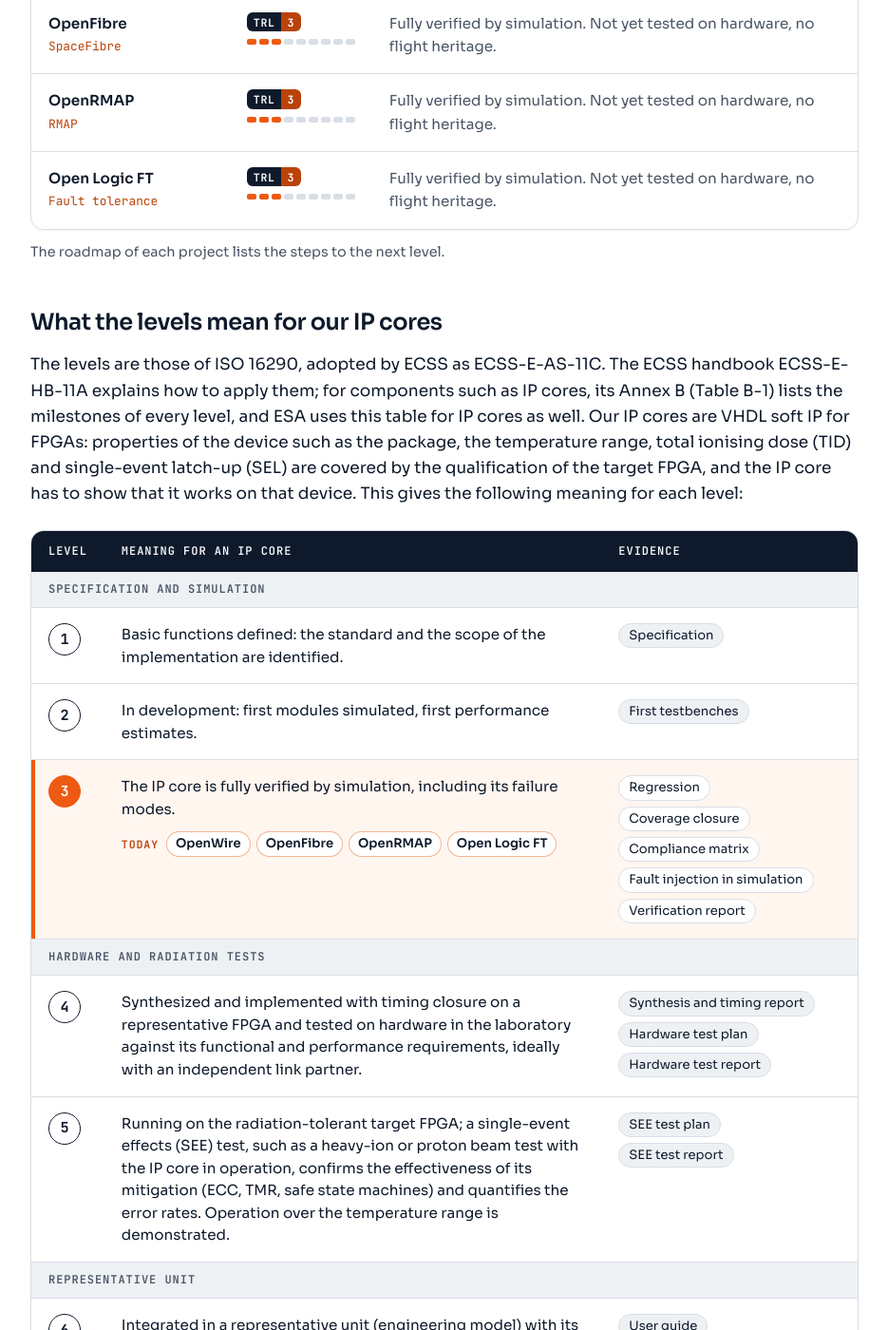
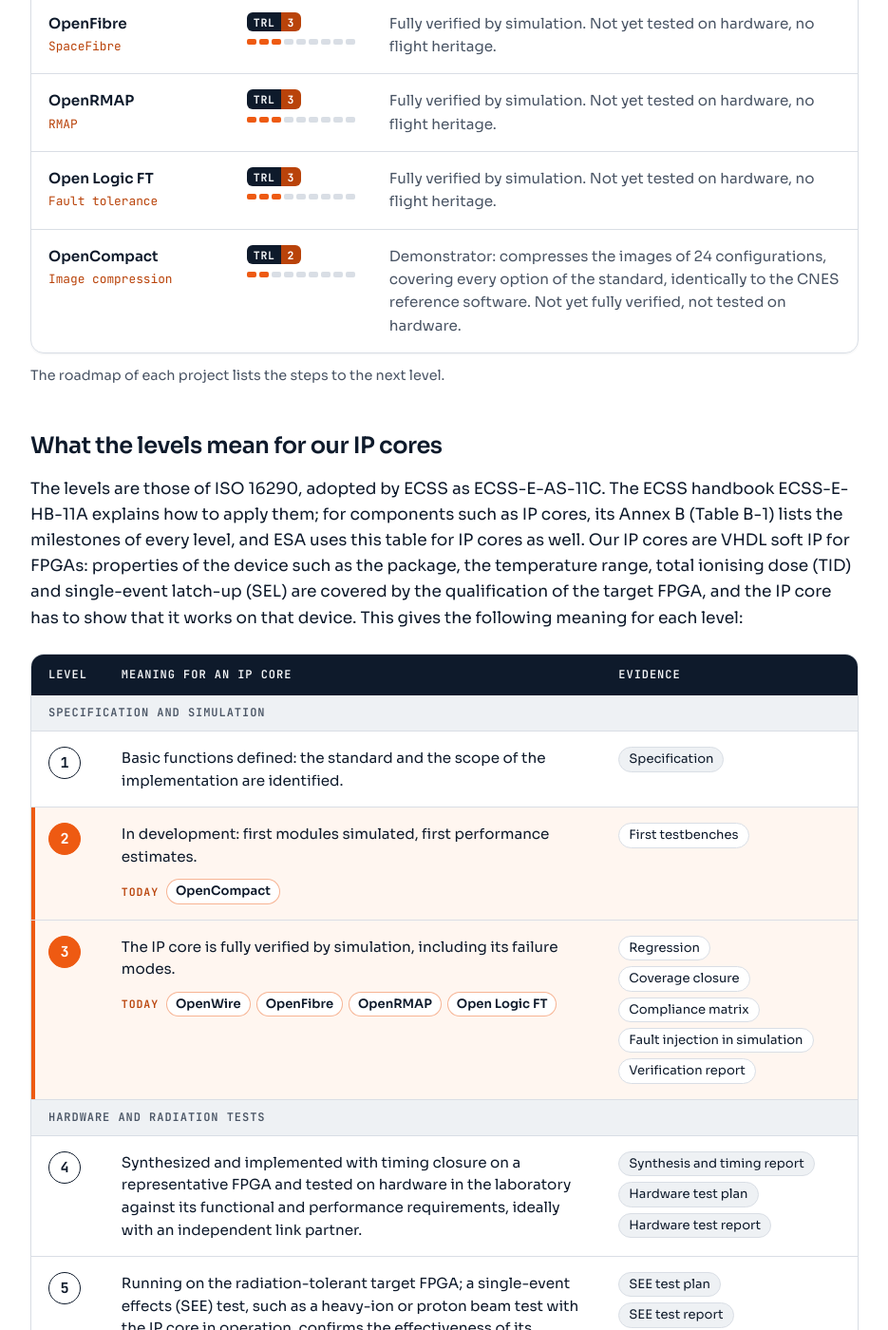
Before and after one commit to open-space-hdl/open-space-hdl.github.io, a Jekyll site: the page built from trl.html, in a window 1280 px wide and 1400 px high, scrolled down 521 px. Shown: the whole window at 95% size, without its empty margins (172-1107 px from the left). Built offline with Jekyll 4.4.1, drawn with Linux system fonts in a browser that asks for light colours.

Commit message:
OpenCompact at TRL 2
OpenCompact is a demonstrator: it compresses the images of 24 configurations
identically to the CNES reference software. The card stays "coming soon".

```diff
--- a/_data/projects.yml
+++ b/_data/projects.yml
@@ -59,3 +59,7 @@
   summary: An open hyperspectral image compression core according to CCSDS 123.0-B-2.
   public: false
   docs: false
+  trl: 2
+  trl_status: >-
+    Demonstrator: compresses the images of 24 configurations, covering every option of the standard, identically to
+    the CNES reference software. Not yet fully verified, not tested on hardware.
```
